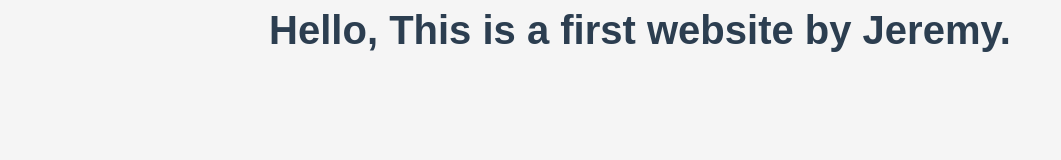
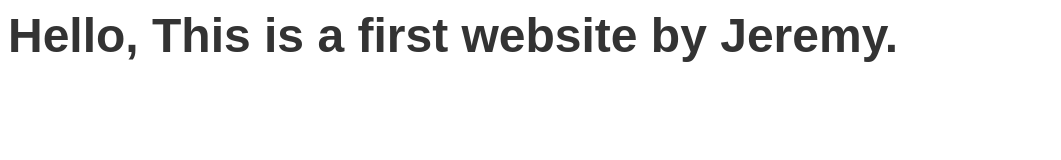
Before and after one commit to JeremyhanTTT/JeremyhanTTT.github.io, a plain HTML site: page index.html in a window 1280 px wide. Shown: the whole page, without its empty margins (0-1061 px from the left). Drawn offline with Linux system fonts and the light colour scheme.

Commit message:
Update index.html

```diff
--- a/index.html
+++ b/index.html
@@ -1,18 +1 @@
-<html>
-<head>
-<style>
-  body {
-    font-family: 'Microsoft YaHei', Arial, sans-serif;
-    background-color: #f5f5f5;
-  }
-  h1 {
-    font-size: 40px;
-    color: #2c3e50;
-    text-align: center;
-  }
-</style>
-</head>
-<body>
-  <h1>Hello, This is a first website by Jeremy.</h1>
-</body>
-</html>
+<h1 style="font-family: 'Microsoft YaHei', sans-serif; font-size: 48px; color: #333;">Hello, This is a first website by Jeremy.</h1>
```
